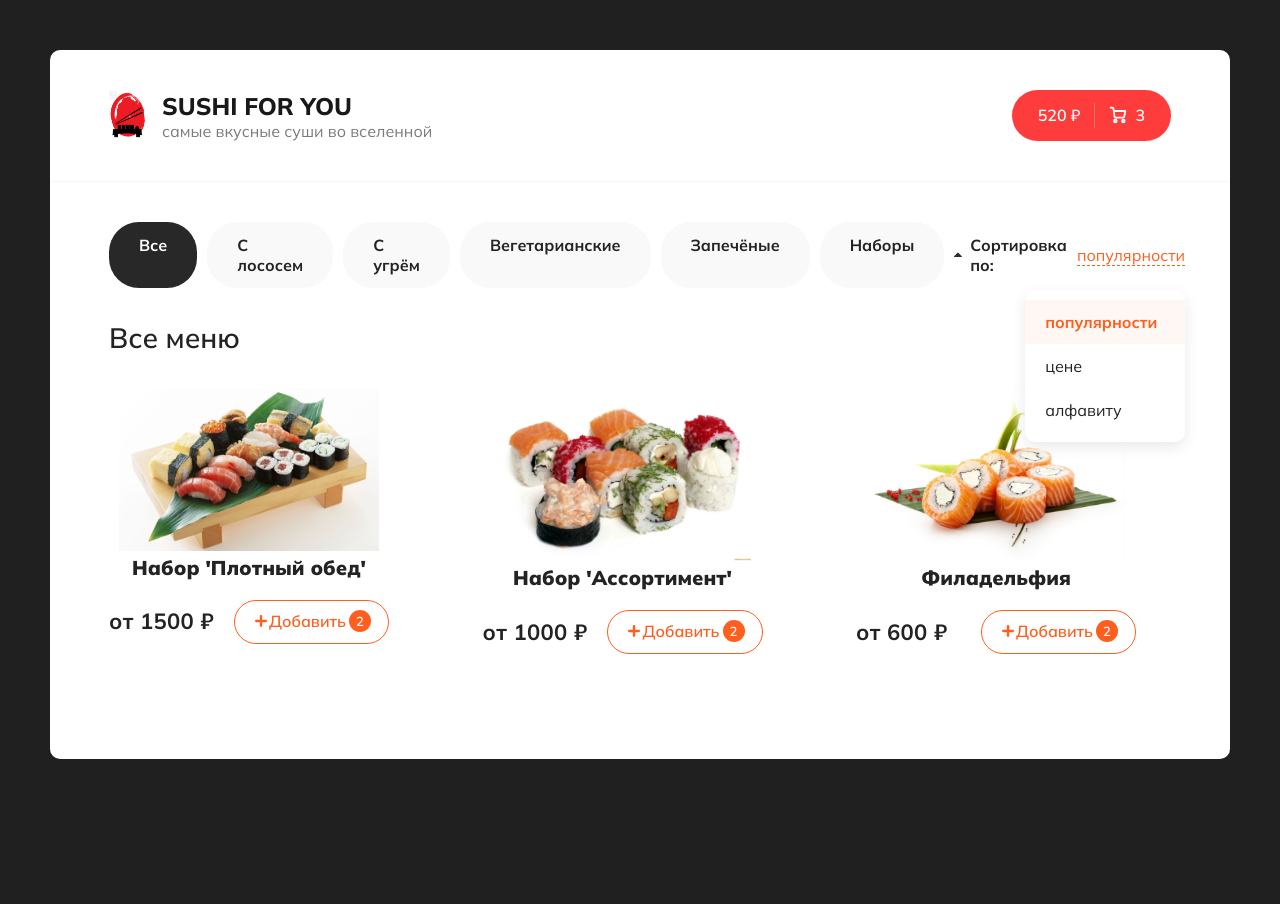
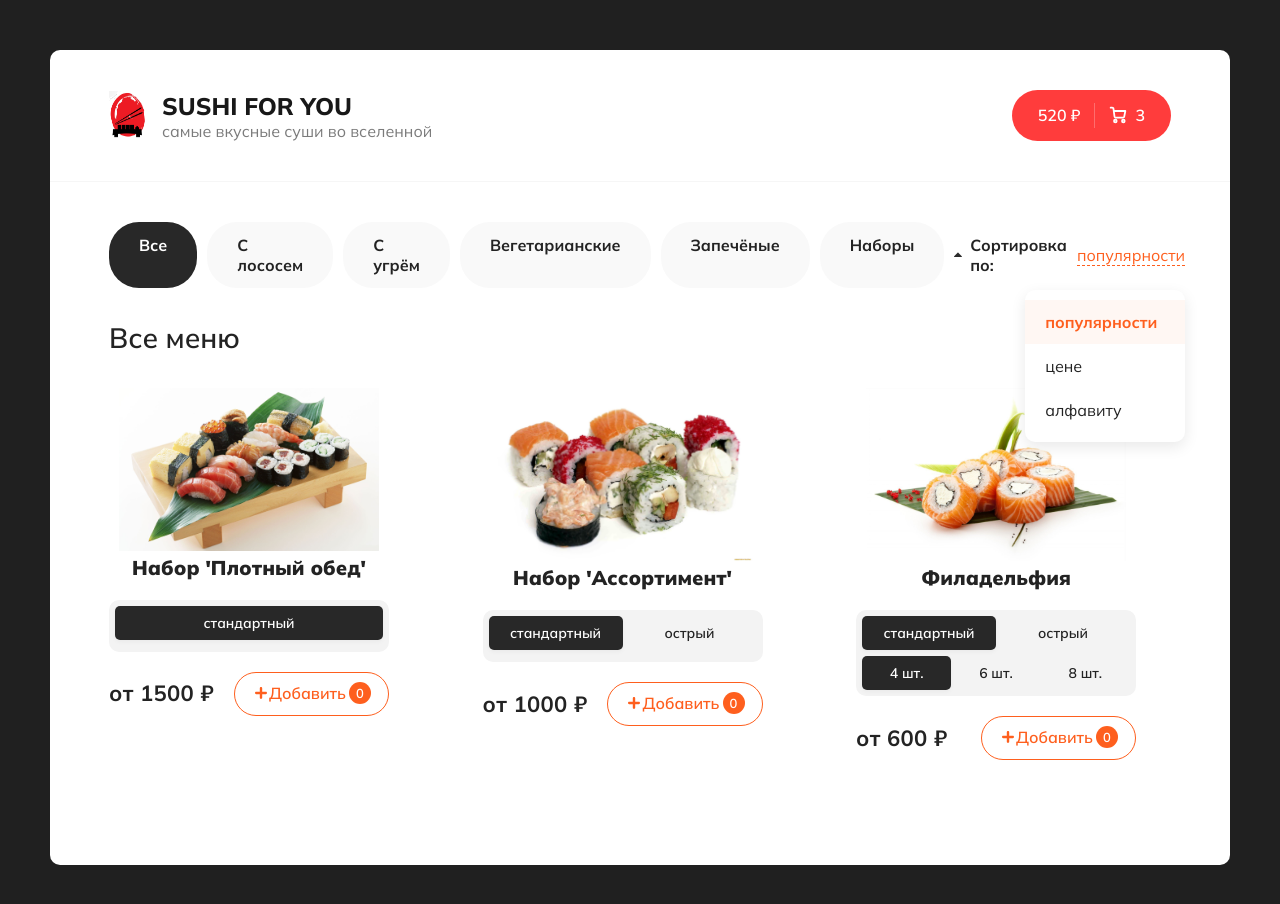
Before and after one commit to nikrassel/Sushi-for-you, a React (Create React App) app: page / in a window 1280 px wide. Shown: the top 904 px of the page. Before the commit the page ends 809 px from the top, so only its background shows below. Built offline with nearby package versions, Linux system fonts and the light colour scheme.

Commit message:
add categories and menu position base logic

```diff
--- a/src/App.js
+++ b/src/App.js
@@ -3,13 +3,9 @@ import Header from "./components/Header";
 import Categories from "./components/Categories";
 import Sorting from "./components/Sorting";
 import PositionBlock from "./components/PositionBlock";
+import menu from "./assets/menu.json";
 
 function App() {
-  const dishArray = [
-    { title: "Набор 'Плотный обед'", price: 1500, image: "/img/set_1.jpg" },
-    { title: "Набор 'Ассортимент'", price: 1000, image: "/img/set_2.jpg" },
-    { title: "Филадельфия", price: 600, image: "/img/set_3.jpg" },
-  ];
   return (
     <div className="wrapper">
       <Header />
@@ -21,11 +17,14 @@ function App() {
           </div>
           <h2 className="content__title">Все меню</h2>
           <div className="content__items">
-            {dishArray.map((elem) => (
+            {menu.map((elem) => (
               <PositionBlock
                 title={elem.title}
                 price={elem.price}
                 imageSource={elem.image}
+                key={elem.id}
+                numberVars={elem.number ? elem.number : undefined}
+                types={elem.types}
               />
             ))}
           </div>
--- /dev/null
+++ b/src/assets/menu.json
@@ -0,0 +1,24 @@
+[
+  {
+    "title": "Набор 'Плотный обед'",
+    "price": 1500,
+    "image": "/img/set_1.jpg",
+    "types": [0],
+    "id": "01"
+  },
+  {
+    "title": "Набор 'Ассортимент'",
+    "price": 1000,
+    "image": "/img/set_2.jpg",
+    "types": [0, 1],
+    "id": "02"
+  },
+  {
+    "title": "Филадельфия",
+    "price": 600,
+    "image": "/img/set_3.jpg",
+    "types": [0, 1],
+    "number": [4, 6, 8],
+    "id": "03"
+  }
+]
--- a/src/components/Categories.jsx
+++ b/src/components/Categories.jsx
@@ -1,15 +1,30 @@
 import React from "react";
 
 const Categories = () => {
+  const categories = [
+    { name: "Все", id: 0 },
+    { name: "С лососем", id: 1 },
+    { name: "С угрём", id: 2 },
+    { name: "Вегетарианские", id: 3 },
+    { name: "Запечёные", id: 4 },
+    { name: "Наборы", id: 5 },
+  ];
+  const [activeCategory, setActiveCategory] = React.useState(0);
+  function onClick(categoryId) {
+    setActiveCategory(categoryId);
+  }
   return (
     <div className="categories">
       <ul>
-        <li className="active">Все</li>
-        <li>С лососем</li>
-        <li>С угрём</li>
-        <li>Вегетарианские</li>
-        <li>Запечёные</li>
-        <li>Наборы</li>
+        {categories.map((elem) => (
+          <li
+            className={activeCategory === elem.id ? "active" : ""}
+            onClick={() => onClick(elem.id)}
+            key={elem.id}
+          >
+            {elem.name}
+          </li>
+        ))}
       </ul>
     </div>
   );
--- a/src/components/Header.jsx
+++ b/src/components/Header.jsx
@@ -1,11 +1,12 @@
 import React from "react";
+import shopLogo from "../assets/img/shop_logo.jpg";
 
 const Header = () => {
   return (
     <div className="header">
       <div className="container">
         <div className="header__logo">
-          <img width="38" src="/img/shop_logo.jpg" alt="Shop logo" />
+          <img width="38" src={shopLogo} alt="Shop logo" />
           <div>
             <h1>Sushi For You</h1>
             <p>самые вкусные суши во вселенной</p>
@@ -25,23 +26,23 @@ const Header = () => {
               <path
                 d="M6.33333 16.3333C7.06971 16.3333 7.66667 15.7364 7.66667 15C7.66667 14.2636 7.06971 13.6667 6.33333 13.6667C5.59695 13.6667 5 14.2636 5 15C5 15.7364 5.59695 16.3333 6.33333 16.3333Z"
                 stroke="white"
-                stroke-width="1.8"
-                stroke-linecap="round"
-                stroke-linejoin="round"
+                strokeWidth="1.8"
+                strokeLinecap="round"
+                strokeLinejoin="round"
               />
               <path
                 d="M14.3333 16.3333C15.0697 16.3333 15.6667 15.7364 15.6667 15C15.6667 14.2636 15.0697 13.6667 14.3333 13.6667C13.597 13.6667 13 14.2636 13 15C13 15.7364 13.597 16.3333 14.3333 16.3333Z"
                 stroke="white"
-                stroke-width="1.8"
-                stroke-linecap="round"
-                stroke-linejoin="round"
+                strokeWidth="1.8"
+                strokeLinecap="round"
+                strokeLinejoin="round"
               />
               <path
                 d="M4.78002 4.99999H16.3334L15.2134 10.5933C15.1524 10.9003 14.9854 11.176 14.7417 11.3722C14.4979 11.5684 14.1929 11.6727 13.88 11.6667H6.83335C6.50781 11.6694 6.1925 11.553 5.94689 11.3393C5.70128 11.1256 5.54233 10.8295 5.50002 10.5067L4.48669 2.82666C4.44466 2.50615 4.28764 2.21182 4.04482 1.99844C3.80201 1.78505 3.48994 1.66715 3.16669 1.66666H1.66669"
                 stroke="white"
-                stroke-width="1.8"
-                stroke-linecap="round"
-                stroke-linejoin="round"
+                strokeWidth="1.8"
+                strokeLinecap="round"
+                strokeLinejoin="round"
               />
             </svg>
             <span>3</span>
--- a/src/components/PositionBlock.jsx
+++ b/src/components/PositionBlock.jsx
@@ -1,25 +1,50 @@
-import React from "react";
+import React, { useState } from "react";
 
-const PositionBlock = ({ title, price, imageSource }) => {
+const PositionBlock = ({ title, price, imageSource, types, numberVars }) => {
+  const [count, setCount] = useState(0);
+  const [activeType, setActiveType] = useState(0);
+  const [activeSize, setActiveSize] = useState(0);
+  const typeNames = ["стандартный", "острый"];
+  function addCount() {
+    setCount(count + 1);
+  }
   return (
     <>
       <div className="dish-block">
         <img className="dish-block__image" src={imageSource} alt="dish" />
         <h4 className="dish-block__title">{title}</h4>
-        {/* <div className="dish-block__selector">
+        <div className="dish-block__selector">
           <ul>
-            <li className="active"></li>
-            <li></li>
+            {types.map((type) => (
+              <li
+                className={activeType === type ? "active" : ""}
+                key={type}
+                onClick={() => setActiveType(type)}
+              >
+                {typeNames[type]}
+              </li>
+            ))}
           </ul>
-          <ul>
-            <li className="active"></li>
-            <li></li>
-            <li></li>
-          </ul>
-        </div> */}
+          {numberVars && (
+            <ul>
+              {numberVars.map((elem, i) => (
+                <li
+                  className={activeSize === i ? "active" : ""}
+                  key={i}
+                  onClick={() => setActiveSize(i)}
+                >
+                  {elem} шт.
+                </li>
+              ))}
+            </ul>
+          )}
+        </div>
         <div className="dish-block__bottom">
           <div className="dish-block__price">от {price} ₽</div>
-          <div className="button button--outline button--add">
+          <button
+            className="button button--outline button--add"
+            onClick={addCount}
+          >
             <svg
               width="12"
               height="12"
@@ -33,8 +58,8 @@ const PositionBlock = ({ title, price, imageSource }) => {
               />
             </svg>
             <span>Добавить</span>
-            <i>2</i>
-          </div>
+            <i>{count}</i>
+          </button>
         </div>
       </div>{" "}
     </>
--- a/src/scss/components/_dish-block.scss
+++ b/src/scss/components/_dish-block.scss
@@ -43,7 +43,8 @@
         font-size: 14px;
         @include noselect();
         &.active {
-          background: #ffffff;
+          background-color: #282828;
+          color: #fff;
           box-shadow: 0px 2px 4px rgba(0, 0, 0, 0.04);
           border-radius: 5px;
           cursor: auto;
```
Also changed, not shown: src/assets/img/shop_logo.jpg (renamed from public/img/shop_logo.jpg).
